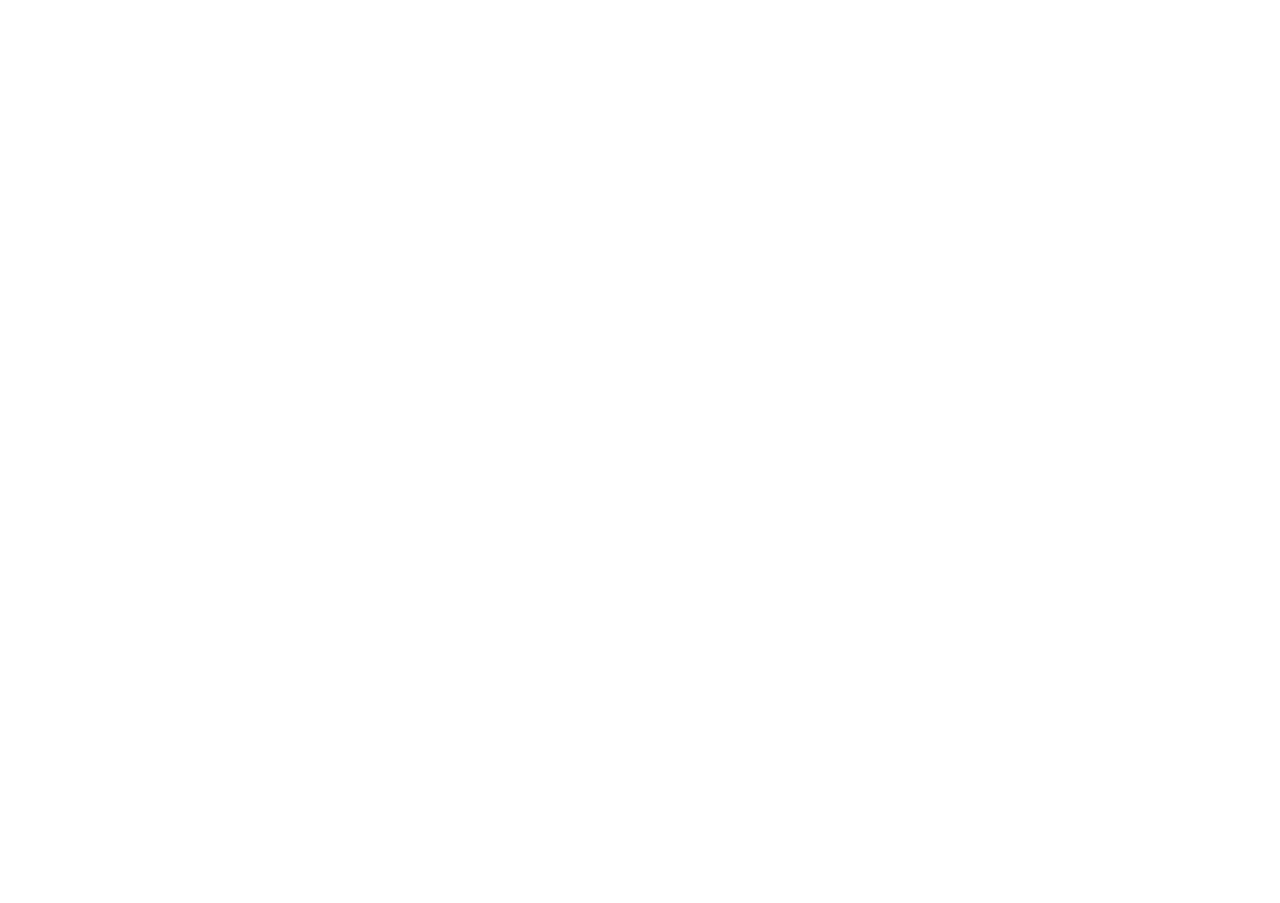
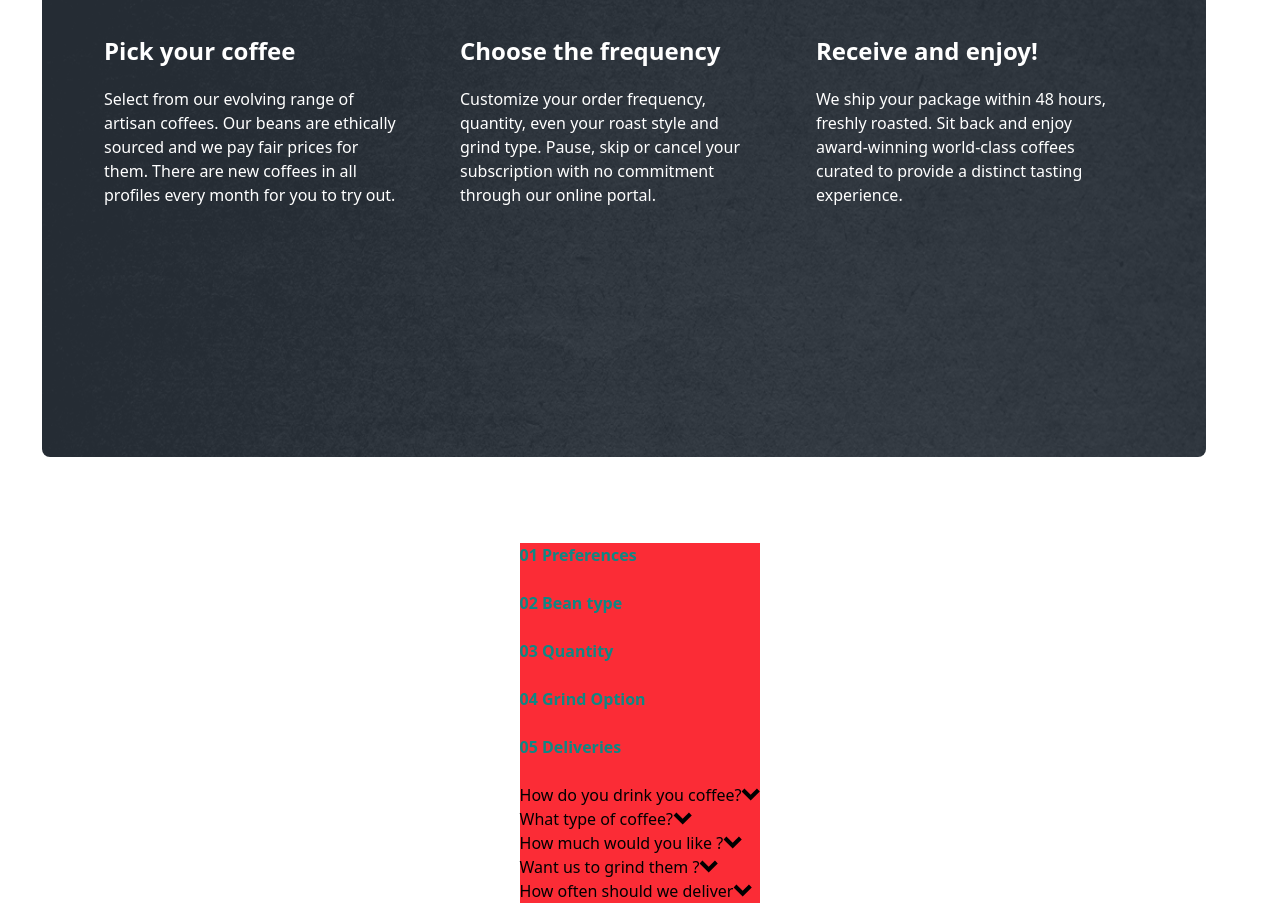
Before and after one commit to ItaloDev-Marcelo/Coffee-Roaster-V2, a React (Vite) app: page /Create-Plan in a window 1280 px wide. Shown: the part 953-1856 px from the top of the page. Before the commit the page ends 800 px from the top, so only its background shows below. Built offline with nearby package versions, Linux system fonts and the light colour scheme.

Commit message:
feat: add more content to CreateYourPlan page

```diff
--- a/src/pages/plan/index.tsx
+++ b/src/pages/plan/index.tsx
@@ -1,6 +1,9 @@
 import HeroContainer from '../../components/Hero/HeroSection'
 import { HeroBank } from '../../components/Hero/utils/HeroBank'
-
+import Steps from '../../assets/images/plan/desktop/bg-steps.png'
+import { BlackData } from '../../components/Data/NumData'
+import CustomCard from '../../components/Card/CustomCard'
+import Accordion from '../../components/OrderSummary-accordion/Accordion'
 
 const CreateYourPlan = () => {
 
@@ -12,6 +15,19 @@
        <main className='flex flex-col justify-center items-center '>
                 <HeroContainer photoType={HeroBank.Plan} type='Plan'
                  title={title} subtitle={subtitle}  btnActive={false} />
+                 <section className='relative px-5 lg:p-14.5 lg:left-[-1em]  my-7 text-white'>
+                    <img src={Steps} className='w-screen  h-[240vh]  lg:h-[90vh] rounded-lg' />
+                     <div className=' flex flex-col lg:flex-row my-2 lg:my-0 gap-14 absolute top-25 left-25 lg:left-30 lg:top-50'>
+                                     {
+                                      BlackData.map((item,index) => (
+                                         <CustomCard key={index} customType={2} data2={item}  />
+                                      ))
+                                     }
+                                  </div>
+                 </section>
+                 <section className='bg-red-500'>
+                     <Accordion />
+                 </section>
         </main>
     </>
   )
```
